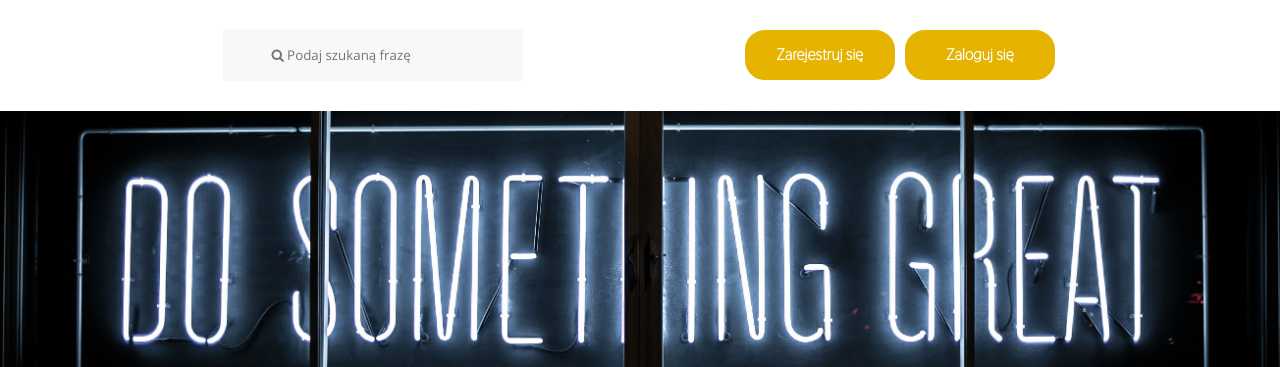
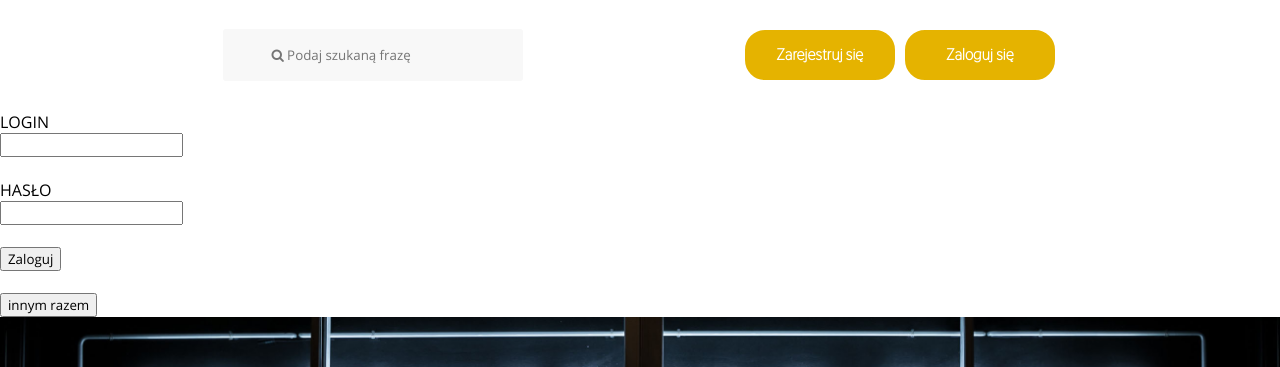
Before and after one commit to Maciek246/blogport-front, a React (Create React App) app: page / in a window 1280 px wide. Both pictures are taken after a click on the button "Zarejestruj się". Shown: the top 367 px of the page. Built offline with nearby package versions, Linux system fonts and the light colour scheme; no server answers.

Commit message:
[FormModal] added Modal component

```diff
--- a/src/components/MainNavbar/index.js
+++ b/src/components/MainNavbar/index.js
@@ -1,8 +1,24 @@
 import React, { Component } from 'react';
+import Modal from '../Modal';
+import LoginForm from '../LoginForm';
+import RegisterForm from '../RegisterForm';
 import './style.css';
 import 'font-awesome/css/font-awesome.min.css';
 
 class MainNavbar extends Component {
+    constructor(props) {
+        super(props);
+
+        this.state = { modalLoginIsOpen: false, modalRegisterIsOpen: false };
+      }
+
+      toggleModalLogin = () => {
+        this.setState({ modalLoginIsOpen: !this.state.modalLoginIsOpen });
+      }
+
+      toggleModalRegister = () => {
+        this.setState({ modalRegisterIsOpen: !this.state.modalRegisterIsOpen });
+      }
     render(){
         return(
         <nav>
@@ -14,10 +30,17 @@ class MainNavbar extends Component {
                     </div>
                 </div>
                 <div className="main-navbar main-navbar--content-right">
-                    <button className="button--main-navbar">Zarejestruj się</button>
-                    <button className="button--main-navbar">Zaloguj się</button>
+                    <button className="button--main-navbar" onClick={this.toggleModalRegister}>Zarejestruj się</button>
+                    <button className="button--main-navbar"  onClick={this.toggleModalLogin}>Zaloguj się</button>
                 </div>
             </div>
+            <Modal show={this.state.modalLoginIsOpen} onClose={this.toggleModalLogin}>
+          <LoginForm />
+        </Modal>
+
+        <Modal show={this.state.modalRegisterIsOpen} onClose={this.toggleModalRegister}>
+          <RegisterForm />
+        </Modal>
         </nav>
         );
     }
--- /dev/null
+++ b/src/components/Modal/index.js
@@ -0,0 +1,32 @@
+import {React, Component} from 'react';
+import PropTypes from 'prop-types';
+
+class Modal extends Component {
+  render() {
+    // Render nothing if the "show" prop is false
+    if(!this.props.show) {
+      return null;
+    }
+    return (
+      <div className="backdrop">
+        <div className="modal">
+          {this.props.children}
+          <div className="footer">
+          <br/>
+            <button className="closeBtn">
+             innym razem
+            </button>
+          </div>
+        </div>
+      </div>
+    );
+  }
+}
+
+Modal.propTypes = {
+  onClose: PropTypes.func.isRequired,
+  show: PropTypes.bool,
+  children: PropTypes.node
+};
+
+export default Modal;
```
Also changed, not shown: src/components/Modal/style.css (added).
